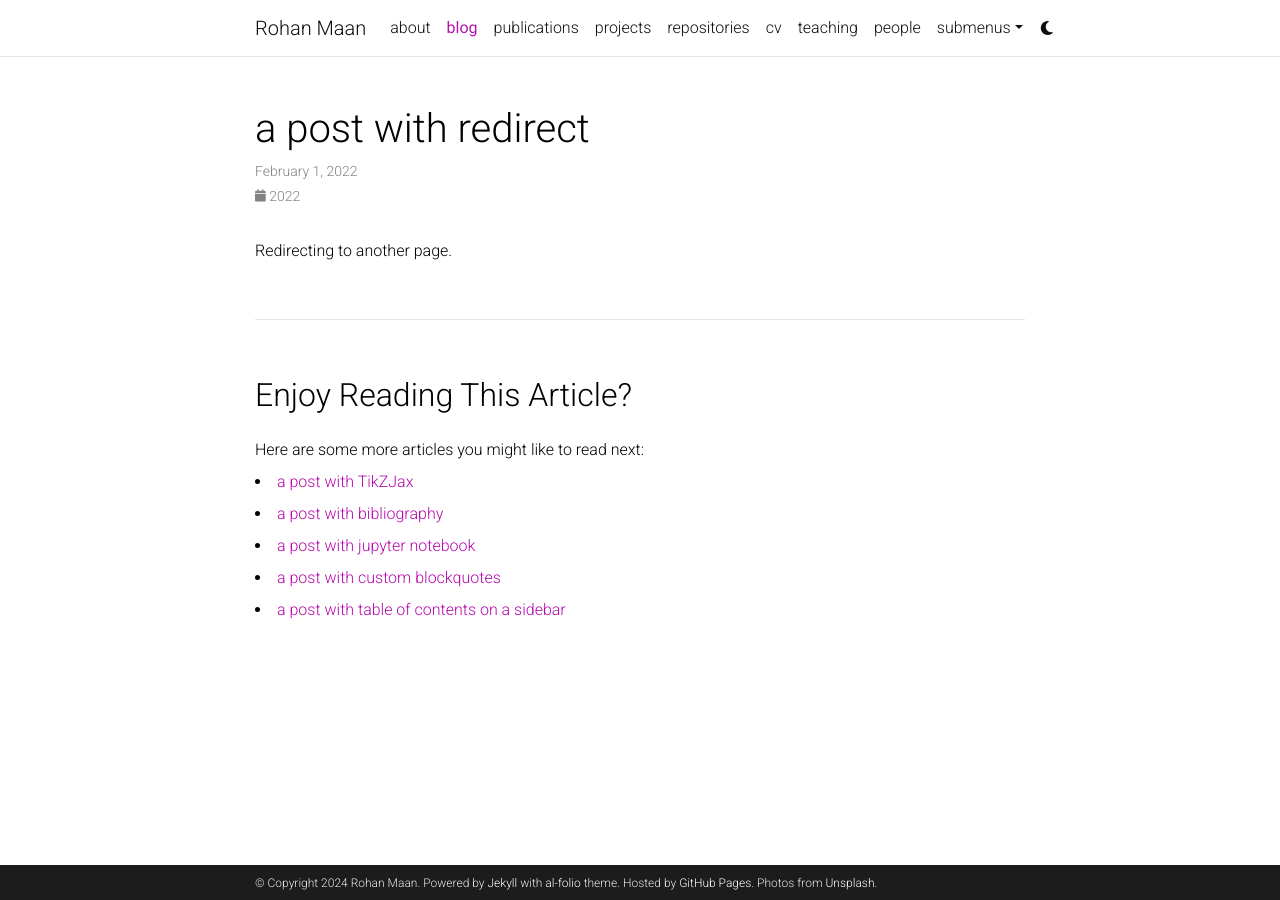
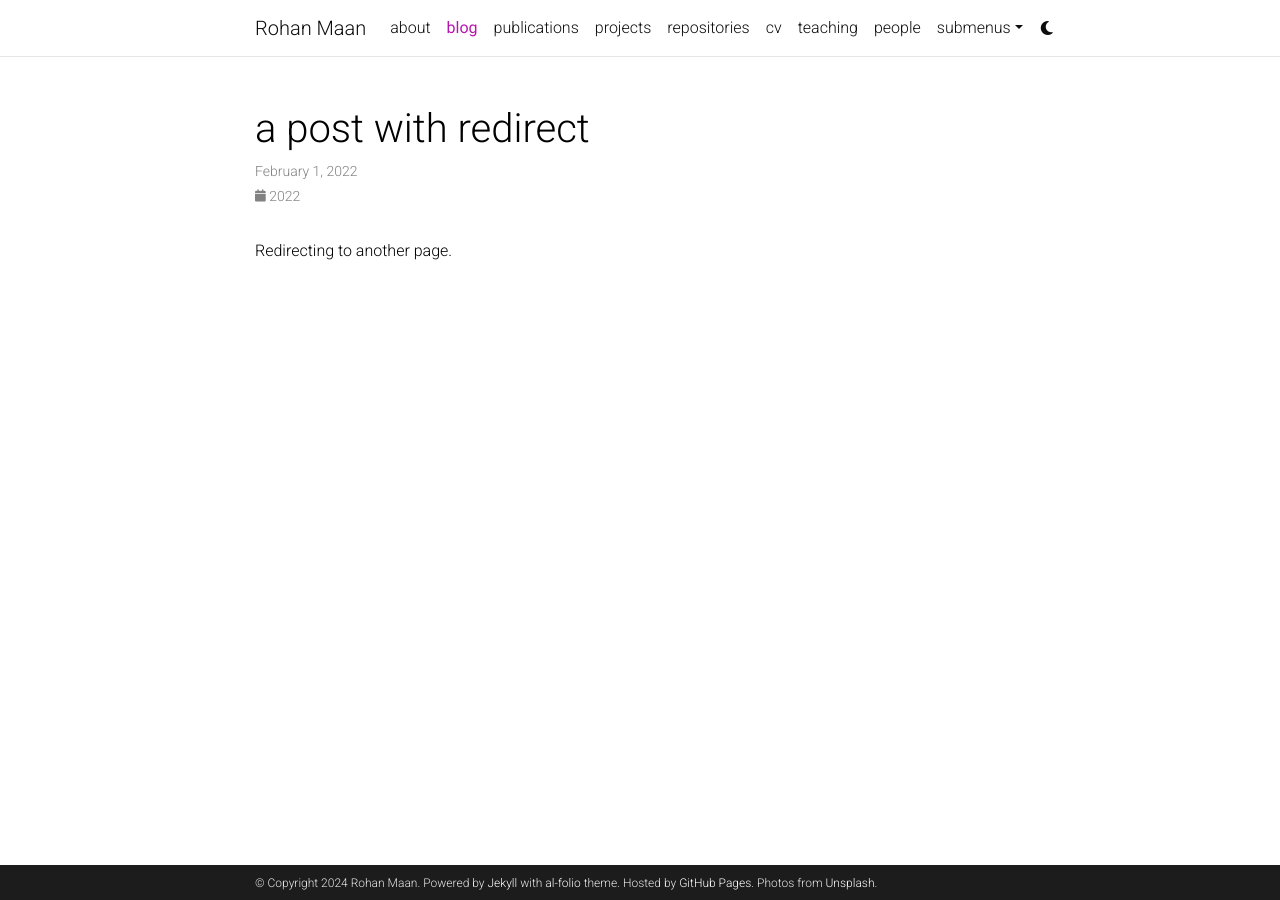
Before and after one commit to whosthemaan/whosthemaan.github.io, a Jekyll site: the page built from _posts/2022-02-01-redirect.md, in a window 1280 px wide. Built offline with Jekyll 4.4.1, drawn with Linux system fonts in a browser that asks for light colours; comment, search, counter and statistics services are not loaded; a style sheet for code colours, icons or effects is not loaded; some of the changed lines change nothing that is shown.

```diff
--- a/_config.yml
+++ b/_config.yml
@@ -133,7 +133,7 @@
   enabled: true
 
 related_blog_posts:
-  enabled: true
+  enabled: false
   max_related: 5
 
 # Giscus comments (RECOMMENDED)
@@ -166,25 +166,25 @@
 # Collections
 # -----------------------------------------------------------------------------
 
-collections:
-  news:
-    defaults:
-      layout: post
-    output: true
-    permalink: /news/:path/
-  projects:
-    output: true
-    permalink: /projects/:path/
+# collections:
+#   news:
+#     defaults:
+#       layout: post
+#     output: true
+#     permalink: /news/:path/
+#   projects:
+#     output: true
+#     permalink: /projects/:path/
 
-announcements:
-  enabled: true
-  scrollable: true # adds a vertical scroll bar if there are more than 3 news items
-  limit: 5 # leave blank to include all the news in the `_news` folder
+# announcements:
+#   enabled: true
+#   scrollable: true # adds a vertical scroll bar if there are more than 3 news items
+#   limit: 5 # leave blank to include all the news in the `_news` folder
 
-latest_posts:
-  enabled: true
-  scrollable: true # adds a vertical scroll bar if there are more than 3 new posts items
-  limit: 3 # leave blank to include all the blog posts
+# latest_posts:
+#   enabled: true
+#   scrollable: true # adds a vertical scroll bar if there are more than 3 new posts items
+#   limit: 3 # leave blank to include all the blog posts
 
 # -----------------------------------------------------------------------------
 # Jekyll settings
```
